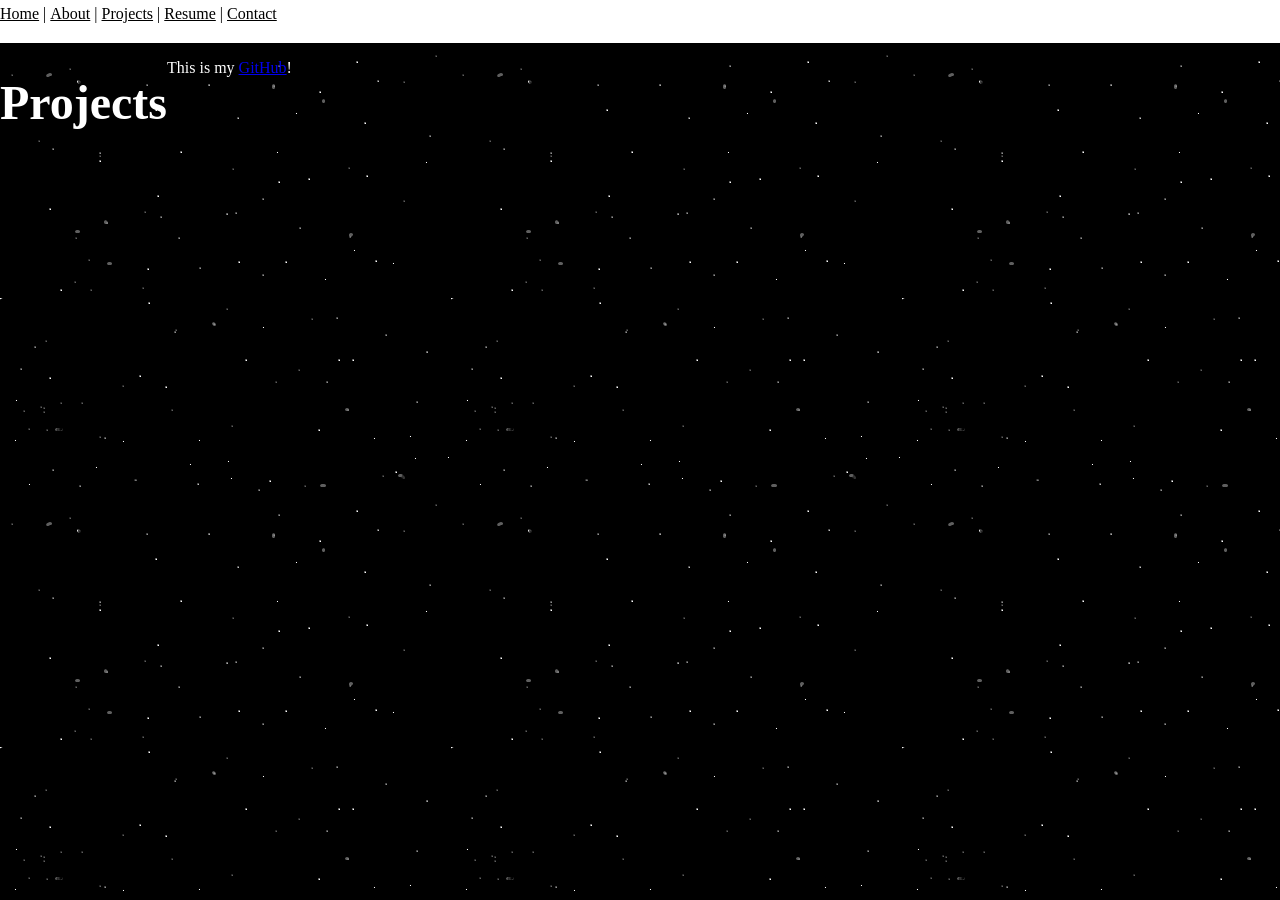
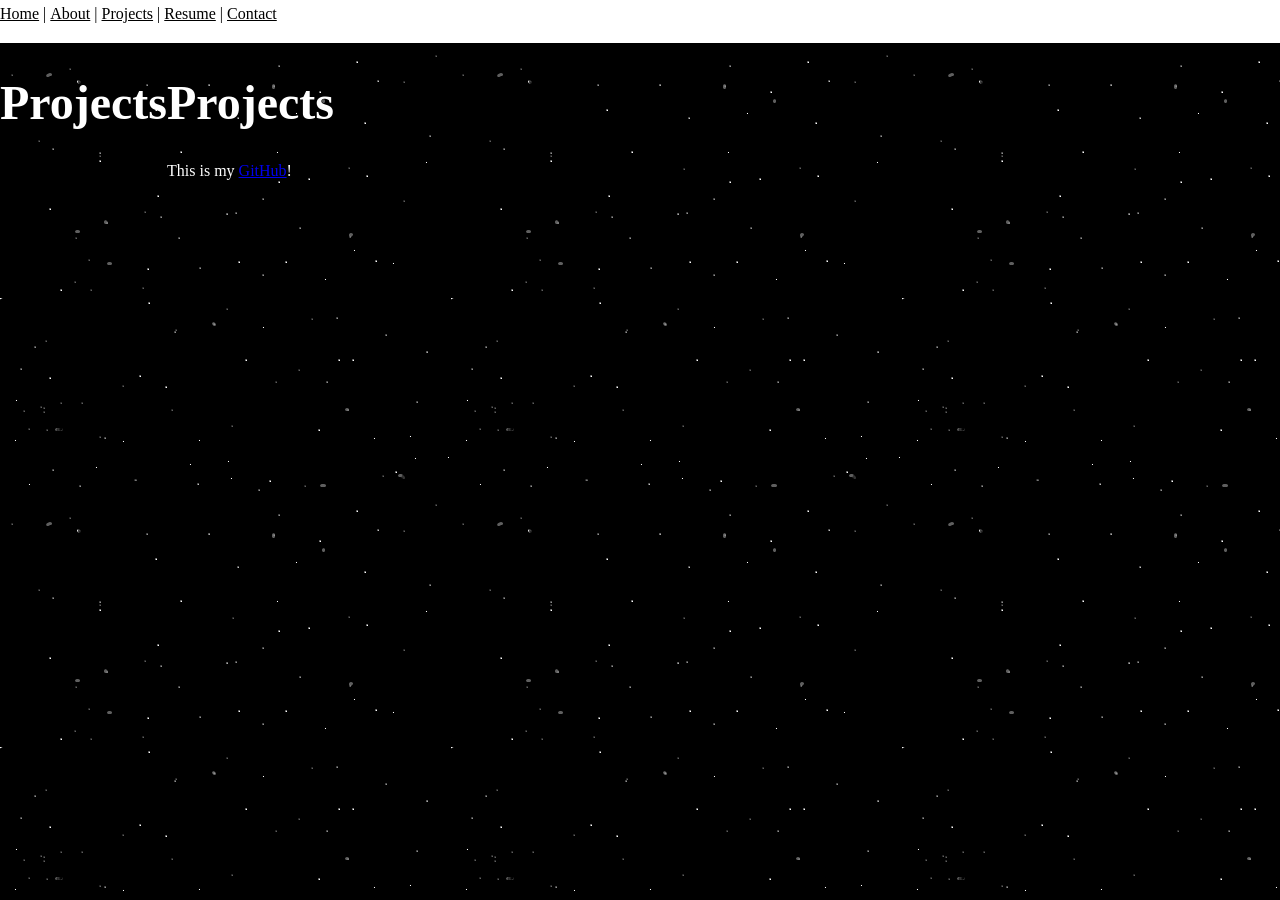
Before and after one commit to Julianzen/julians.github.io, a Jekyll site: the page built from projects.md, in a window 1280 px wide. Built offline with Jekyll 4.4.1, drawn with Linux system fonts in a browser that asks for light colours.

Commit message:
Add about section to projects.md
Added a new about section with project details.

```diff
--- a/projects.md
+++ b/projects.md
@@ -4,5 +4,13 @@ title: "Projects"
 ---
 
 # Projects
-
-This is my <a href="https://github.com/Julianzen" target="_blank">GitHub</a>!
+<div class="about-section">
+  <div class="about-overlay">
+    <div class="about-box">
+      <h1>Projects</h1>
+      <p>
+        This is my <a href="https://github.com/Julianzen" target="_blank">GitHub</a>!
+      </p>
+    </div>
+  </div>
+</div>
```
